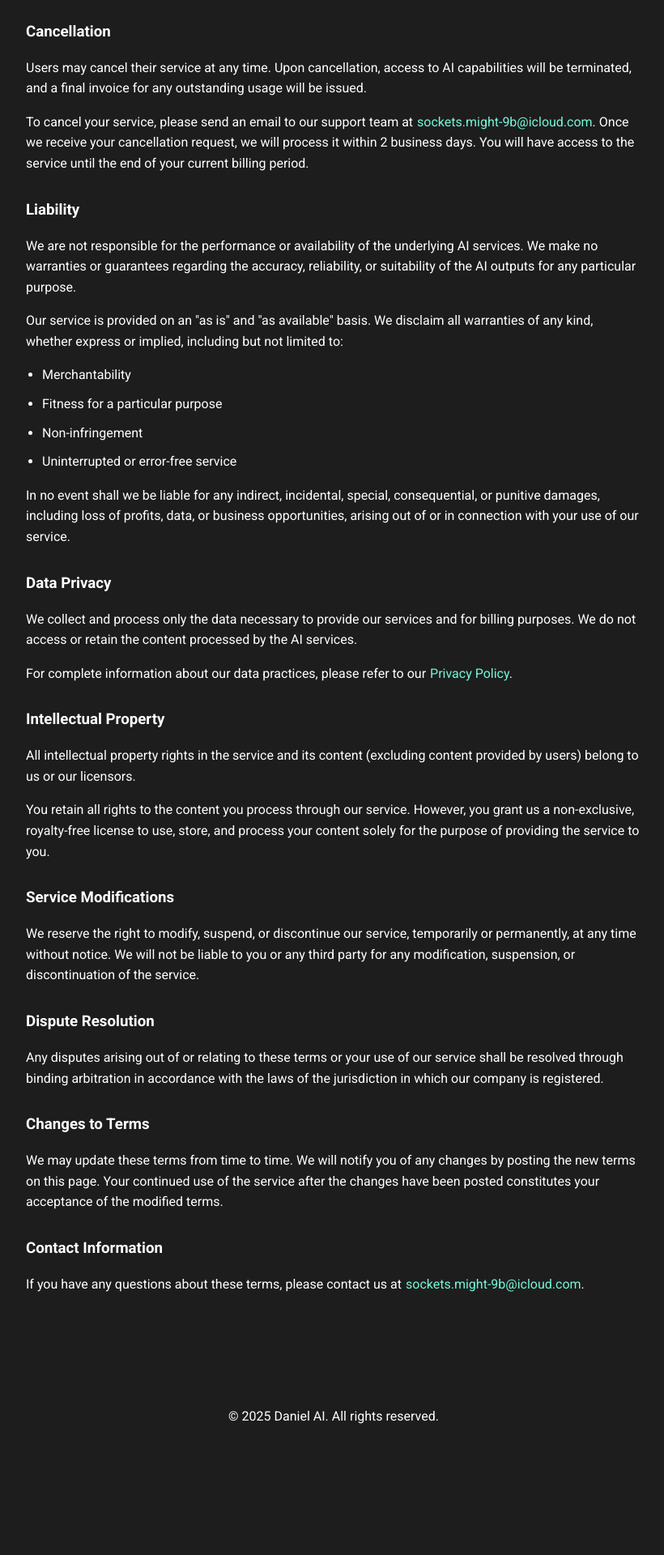
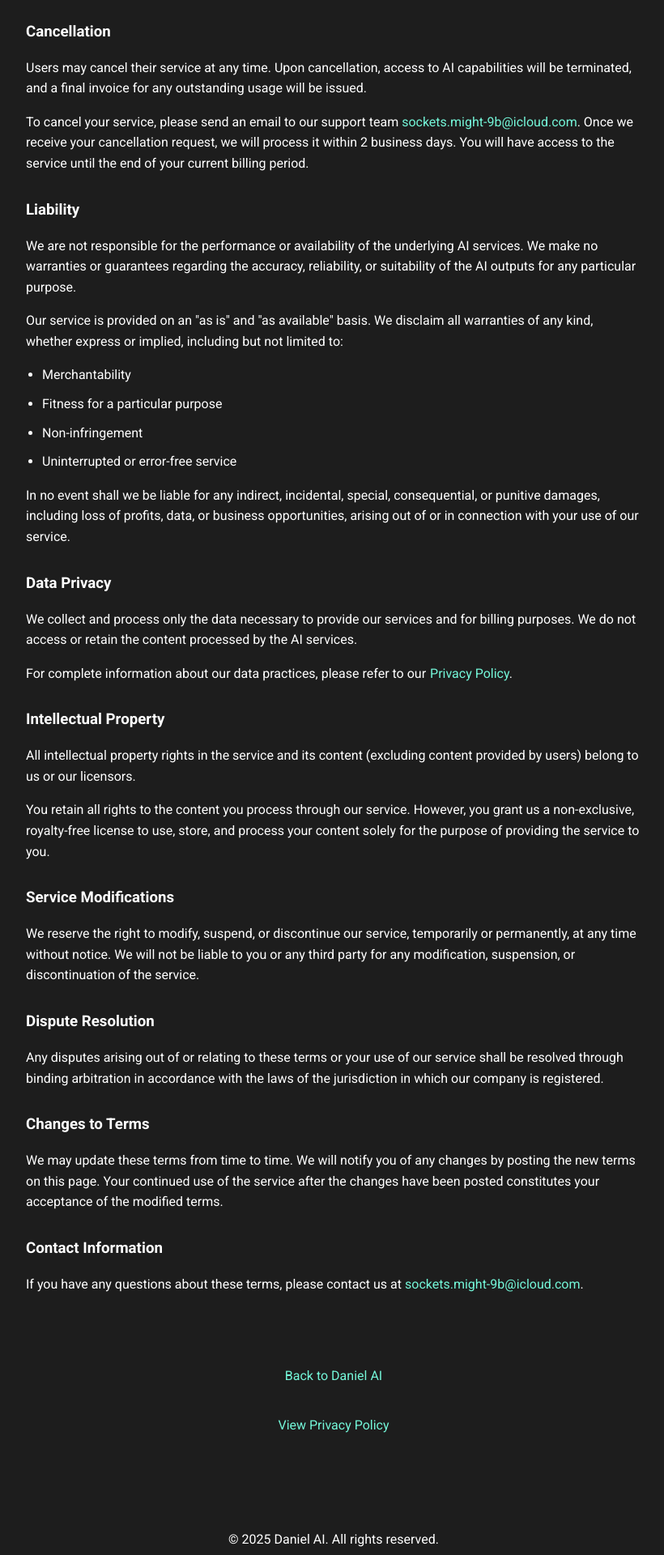
Before and after one commit to danieldjupvik/portfolio, a React (Create React App) app: page /ai/terms-of-service in a window 1280 px wide. Shown: the part 1340-3260 px from the top of the page at 81% size, without its empty margins (228-1048 px from the left). Before the commit the page ends 3164 px from the top, so only its background shows below. Built offline with nearby package versions, Linux system fonts and the light colour scheme.

Commit message:
Enhance AI pages with Back to Top button and navigation links; update styles for improved layout and consistency.

```diff
--- a/src/components/AITermsOfService.js
+++ b/src/components/AITermsOfService.js
@@ -103,10 +103,10 @@
         </p>
         {isExtended && (
           <p style={{ marginBottom: '15px' }}>
-            To cancel your service, please send an email to our support team at
+            To cancel your service, please send an email to our support team{' '}
             <a
               href='mailto:sockets.might-9b@icloud.com'
-              style={{ color: '#74f7d9', marginLeft: '5px' }}
+              style={{ color: '#74f7d9' }}
             >
               sockets.might-9b@icloud.com
             </a>
@@ -226,10 +226,10 @@
           <section style={{ marginBottom: '0' }}>
             <h3 style={{ marginBottom: '15px' }}>Contact Information</h3>
             <p style={{ marginBottom: '15px' }}>
-              If you have any questions about these terms, please contact us at
+              If you have any questions about these terms, please contact us at{' '}
               <a
                 href='mailto:sockets.might-9b@icloud.com'
-                style={{ color: '#74f7d9', marginLeft: '5px' }}
+                style={{ color: '#74f7d9' }}
               >
                 sockets.might-9b@icloud.com
               </a>
--- /dev/null
+++ b/src/hooks/useScrollToTop.js
@@ -0,0 +1,58 @@
+import { useEffect, useState } from 'react';
+
+const useScrollToTop = (threshold = 300) => {
+  const [showBackToTop, setShowBackToTop] = useState(false);
+
+  const scrollToTop = () => {
+    window.scrollTo({
+      top: 0,
+      behavior: 'smooth',
+    });
+  };
+
+  useEffect(() => {
+    const handleScroll = () => {
+      if (window.scrollY > threshold) {
+        setShowBackToTop(true);
+      } else {
+        setShowBackToTop(false);
+      }
+    };
+
+    window.addEventListener('scroll', handleScroll);
+    return () => {
+      window.removeEventListener('scroll', handleScroll);
+    };
+  }, [threshold]);
+
+  const BackToTopButton = () =>
+    showBackToTop ? (
+      <button
+        onClick={scrollToTop}
+        style={{
+          position: 'fixed',
+          bottom: '30px',
+          right: '30px',
+          background: '#74f7d9',
+          color: '#1d1d1d',
+          border: 'none',
+          borderRadius: '50%',
+          width: '50px',
+          height: '50px',
+          display: 'flex',
+          alignItems: 'center',
+          justifyContent: 'center',
+          cursor: 'pointer',
+          boxShadow: '0 2px 10px rgba(0, 0, 0, 0.2)',
+          zIndex: 1000,
+        }}
+        aria-label='Back to top'
+      >
+        ↑
+      </button>
+    ) : null;
+
+  return { BackToTopButton };
+};
+
+export default useScrollToTop;
--- a/src/pages/AI.js
+++ b/src/pages/AI.js
@@ -1,6 +1,7 @@
 import { useState } from 'react';
 import { Link, useNavigate } from 'react-router-dom';
 import AITermsOfService from '../components/AITermsOfService';
+import useScrollToTop from '../hooks/useScrollToTop';
 
 const AI = () => {
   document.title = 'Daniel AI | Your AI Usage Solution';
@@ -8,6 +9,7 @@
   const [contactEmail, setContactEmail] = useState('');
   const [message, setMessage] = useState('');
   const [submitted, setSubmitted] = useState(false);
+  const { BackToTopButton } = useScrollToTop();
 
   const goBack = () => {
     navigate('/');
@@ -41,6 +43,7 @@
       <div
         style={{
           color: 'white',
+          width: '100%',
           maxWidth: '800px',
           margin: '40px auto',
           textAlign: 'center',
@@ -79,6 +82,7 @@
       <div
         style={{
           color: 'white',
+          width: '100%',
           maxWidth: '800px',
           margin: '60px auto',
           padding: '20px',
@@ -181,6 +185,7 @@
       <div
         style={{
           color: 'white',
+          width: '100%',
           maxWidth: '800px',
           margin: '60px auto',
           padding: '20px',
@@ -272,6 +277,7 @@
       <div
         style={{
           color: 'white',
+          width: '100%',
           maxWidth: '800px',
           margin: '60px auto',
           padding: '20px',
@@ -304,6 +310,7 @@
         id='contact-section'
         style={{
           color: 'white',
+          width: '100%',
           maxWidth: '800px',
           margin: '60px auto',
           padding: '20px',
@@ -317,7 +324,7 @@
             style={{
               textAlign: 'center',
               padding: '30px',
-              background: 'rgba(0, 123, 255, 0.1)',
+              background: 'rgba(116, 247, 217, 0.1)',
               borderRadius: '10px',
             }}
           >
@@ -413,6 +420,8 @@
       <div style={{ textAlign: 'center', padding: '50px 0', color: 'white' }}>
         <p>© {new Date().getFullYear()} Daniel AI. All rights reserved.</p>
       </div>
+
+      <BackToTopButton />
     </div>
   );
 };
--- a/src/pages/AIPrivacyPolicy.js
+++ b/src/pages/AIPrivacyPolicy.js
@@ -1,8 +1,10 @@
-import { useNavigate } from 'react-router-dom';
+import { Link, useNavigate } from 'react-router-dom';
+import useScrollToTop from '../hooks/useScrollToTop';
 
 const AIPrivacyPolicy = () => {
   document.title = 'Daniel AI | Privacy Policy';
   const navigate = useNavigate();
+  const { BackToTopButton } = useScrollToTop();
 
   const goBack = () => {
     navigate('/ai');
@@ -374,6 +376,31 @@
         </section>
       </div>
 
+      <div
+        style={{
+          color: 'white',
+          maxWidth: '800px',
+          margin: '0 auto 40px',
+          padding: '0 20px',
+          textAlign: 'center',
+        }}
+      >
+        <div style={{ display: 'flex', flexDirection: 'column', gap: '10px' }}>
+          <p>
+            <Link to='/ai' style={{ color: '#74f7d9' }}>
+              Back to Daniel AI
+            </Link>
+          </p>
+          <p>
+            <Link to='/ai/terms-of-service' style={{ color: '#74f7d9' }}>
+              View Terms of Service
+            </Link>
+          </p>
+        </div>
+      </div>
+
+      <BackToTopButton />
+
       <div style={{ textAlign: 'center', padding: '50px 0', color: 'white' }}>
         <p>© {new Date().getFullYear()} Daniel AI. All rights reserved.</p>
       </div>
--- a/src/pages/AITermsOfServicePage.js
+++ b/src/pages/AITermsOfServicePage.js
@@ -1,9 +1,11 @@
-import { useNavigate } from 'react-router-dom';
+import { Link, useNavigate } from 'react-router-dom';
 import AITermsOfService from '../components/AITermsOfService';
+import useScrollToTop from '../hooks/useScrollToTop';
 
 const AITermsOfServicePage = () => {
   document.title = 'Daniel AI | Terms of Service';
   const navigate = useNavigate();
+  const { BackToTopButton } = useScrollToTop();
 
   const goBack = () => {
     navigate('/ai');
@@ -27,6 +29,7 @@
       <div
         style={{
           color: 'white',
+          width: '100%',
           maxWidth: '800px',
           margin: '40px auto',
           padding: '20px',
@@ -53,6 +56,32 @@
         <AITermsOfService isExtended={true} />
       </div>
 
+      <div
+        style={{
+          color: 'white',
+          width: '100%',
+          maxWidth: '800px',
+          margin: '0 auto 40px',
+          padding: '0 20px',
+          textAlign: 'center',
+        }}
+      >
+        <div style={{ display: 'flex', flexDirection: 'column', gap: '10px' }}>
+          <p>
+            <Link to='/ai' style={{ color: '#74f7d9' }}>
+              Back to Daniel AI
+            </Link>
+          </p>
+          <p>
+            <Link to='/ai/privacy-policy' style={{ color: '#74f7d9' }}>
+              View Privacy Policy
+            </Link>
+          </p>
+        </div>
+      </div>
+
+      <BackToTopButton />
+
       <div style={{ textAlign: 'center', padding: '50px 0', color: 'white' }}>
         <p>© {new Date().getFullYear()} Daniel AI. All rights reserved.</p>
       </div>
```
